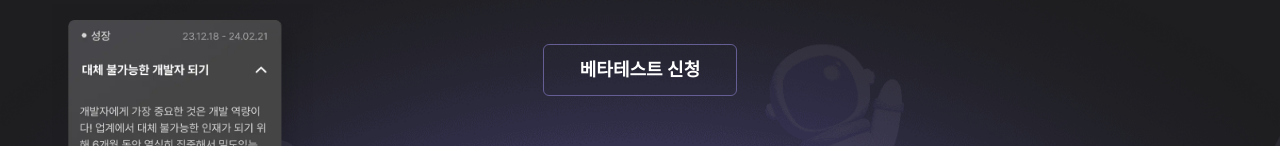
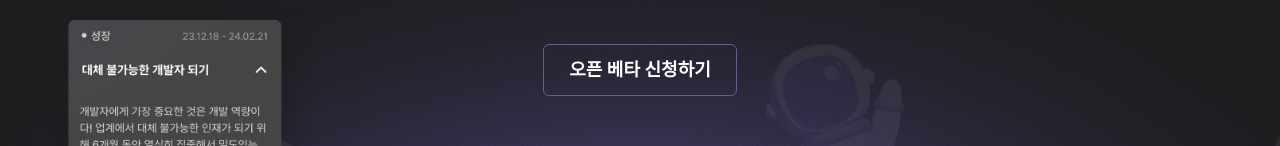
Before and after one commit to MOONSHOT-Team/MOONSHOT-CLIENT, a React (Vite) app: page /about in a window 1280 px wide. Shown: the part 348-494 px from the top of the page. Built offline with nearby package versions, Linux system fonts and the light colour scheme; no server answers; a web font is replaced by a local one; what emotion-normalize would draw is missing.

Commit message:
chore: 워딩 수정

```diff
--- a/src/Onboarding/components/frame/Frame1.tsx
+++ b/src/Onboarding/components/frame/Frame1.tsx
@@ -40,7 +40,7 @@ const Frame1 = () => {
       </StRollingTextBox>
       <StMainText>{CONTENTS[0].title}</StMainText>
       <StCtaLink to={APPLY_CBT_TALLY_LINK} target="_blank" className="click_service">
-        베타테스트 신청
+        오픈 베타 신청하기
       </StCtaLink>
       <div css={imgContainer}>
         <div css={fixedBackground} />
```
